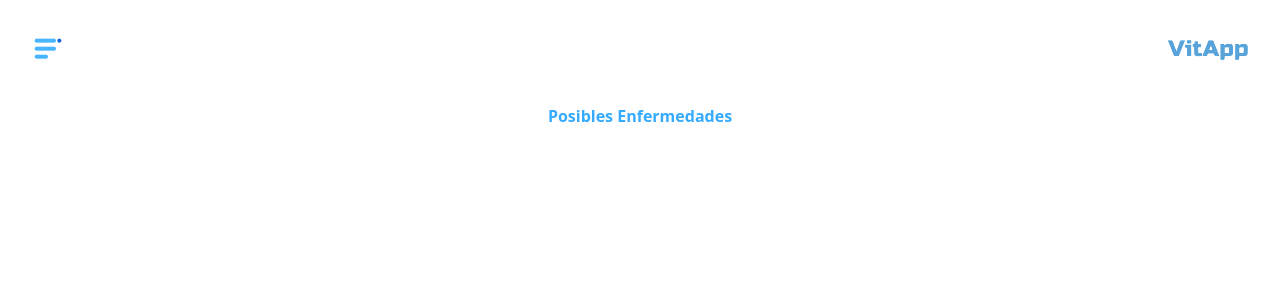
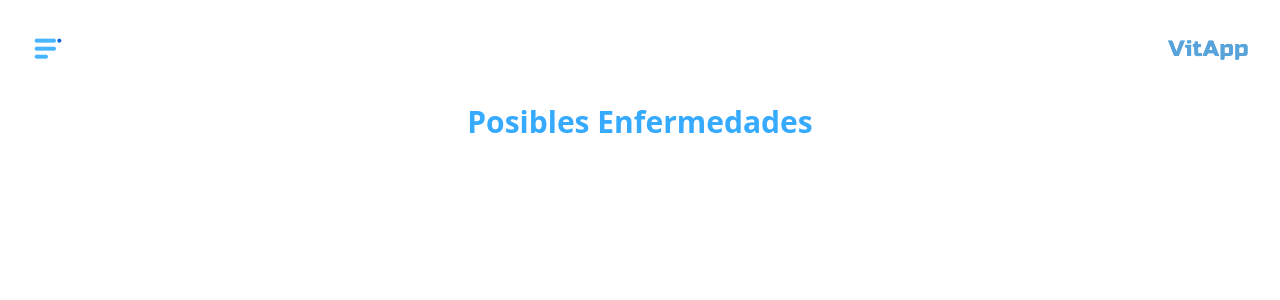
Before and after one commit to TomasGutierrezO/VitApp, a React (Vite) app: page /diseases in a window 1280 px wide. Shown: the top 300 px of the page. Built offline with nearby package versions, Linux system fonts and the light colour scheme.

Commit message:
feat: Inicializacion de capacitor

```diff
--- /dev/null
+++ b/capacitor.config.json
@@ -0,0 +1,5 @@
+{
+  "appId": "co.edu.upb.vitapp",
+  "appName": "vitapp",
+  "webDir": "dist"
+}
--- a/package.json
+++ b/package.json
@@ -10,6 +10,9 @@
     "preview": "vite preview"
   },
   "dependencies": {
+    "@capacitor/android": "^7.1.0",
+    "@capacitor/cli": "^7.1.0",
+    "@capacitor/core": "^7.1.0",
     "@tailwindcss/vite": "^4.0.8",
     "react": "^19.0.0",
     "react-dom": "^19.0.0",
--- a/src/pages/Diseases.jsx
+++ b/src/pages/Diseases.jsx
@@ -123,7 +123,7 @@ const Diseases = () => {
           <Sidebar onClose={() => setIsSidebarOpen(false)} />
         </div>
       )}
-      <h2 className="text-3x1 font-bold mb-8 text-[#36AAFF] text-center">Posibles Enfermedades</h2>
+      <h2 className="text-3xl font-bold mb-8 text-[#36AAFF] text-center">Posibles Enfermedades</h2>
       {enfermedades.length > 0 && (
         <div className="w-full max-w-2xl mx-auto bg-white p-8 rounded-2xl shadow-lg transition-all duration-300 ease-in-out transform hover:shadow-xl z-10">
           <div className="mb-6">
```
Also changed, not shown: 54 other files (tests, documents, lock files or other folders).
